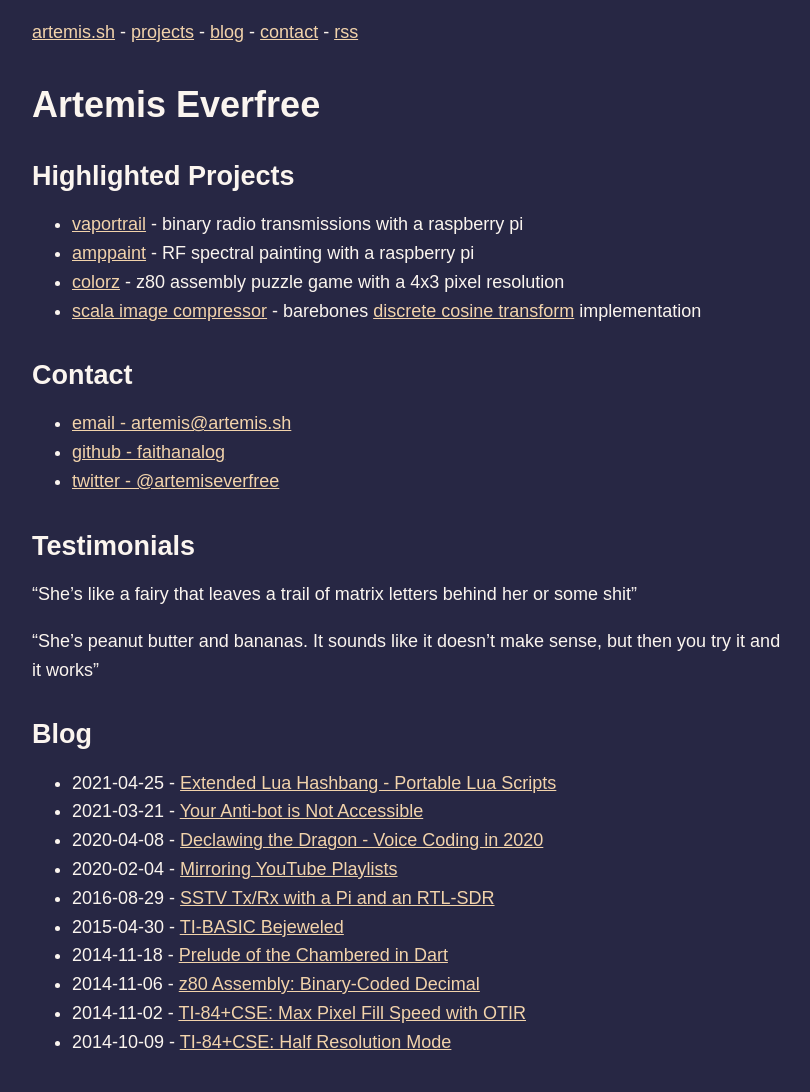
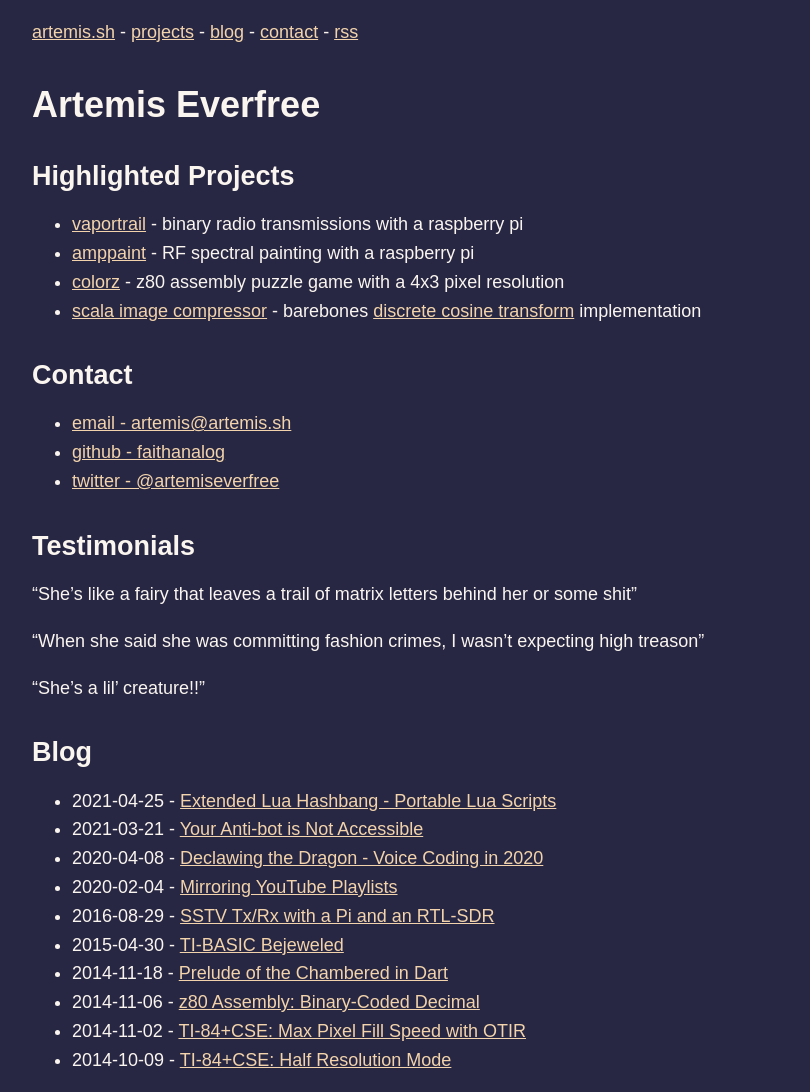
Before and after one commit to faithanalog/faithanalog.github.io, a Jekyll site: the page built from index.md, in a window 1280 px wide. Shown: the whole page, without its empty margins (233-1043 px from the left). Built offline with Jekyll 4.4.1, drawn with Linux system fonts in a browser that asks for light colours.

Commit message:
update testimonials :3

```diff
--- a/index.md
+++ b/index.md
@@ -15,9 +15,12 @@ title: Artemis Everfree
 {% include contact.md %}
 
 ## Testimonials
+
 "She's like a fairy that leaves a trail of matrix letters behind her or some shit"
 
-"She's peanut butter and bananas. It sounds like it doesn't make sense, but then you try it and it works"
+"When she said she was committing fashion crimes, I wasn't expecting high treason"
+
+"She's a lil' creature!!"
 
 ## Blog
 
```
